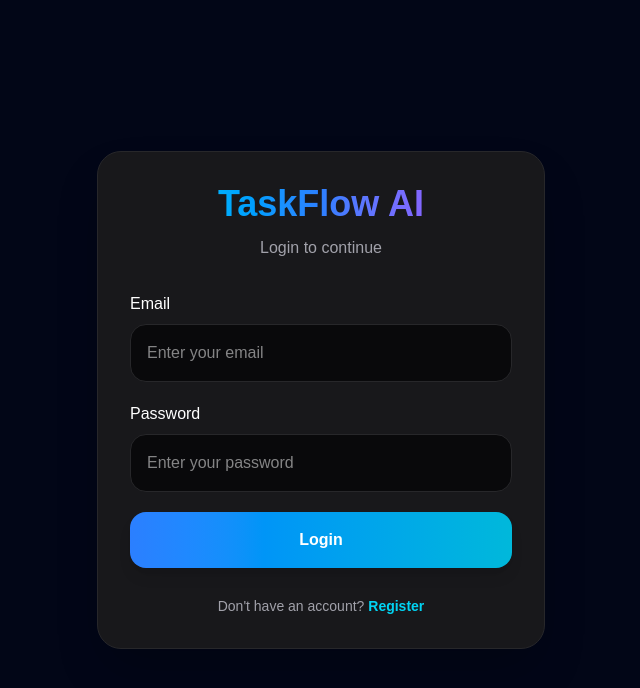
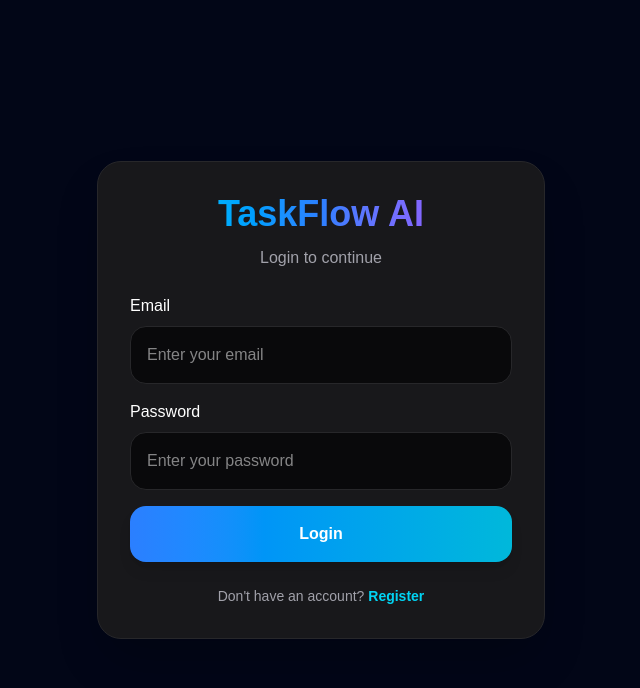
Before and after one commit to AkashVR07/taskflow-ai, a Next.js app in the folder client/: page /login in a window 1280 px wide. Shown: the top 688 px of the page, without its empty margins (319-959 px from the left). Built offline with nearby package versions, Linux system fonts and the light colour scheme.

Commit message:
Fix login register section

```diff
--- a/client/app/login/page.tsx
+++ b/client/app/login/page.tsx
@@ -67,9 +67,9 @@ export default function LoginPage() {
           duration: 0.4,
         }}
         onSubmit={submitHandler}
-        className="app-card w-full max-w-md p-8 rounded-3xl shadow-2xl border border-[var(--border-main)]"
+        className="app-card w-full max-w-md p-8 rounded-3xl shadow-2xl border border-[var(--border-main)] space-y-2"
       >
-        <div className="text-center mb-8">
+        <div className="text-center mb-6">
           <h1 className="text-4xl font-extrabold bg-gradient-to-r from-cyan-400 via-blue-500 to-purple-500 bg-clip-text text-transparent">
             TaskFlow AI
           </h1>
@@ -79,7 +79,7 @@ export default function LoginPage() {
           </p>
         </div>
 
-        <div className="space-y-5">
+        <div className="space-y-4">
           <div>
             <label className="block mb-2 font-medium">
               Email
```
